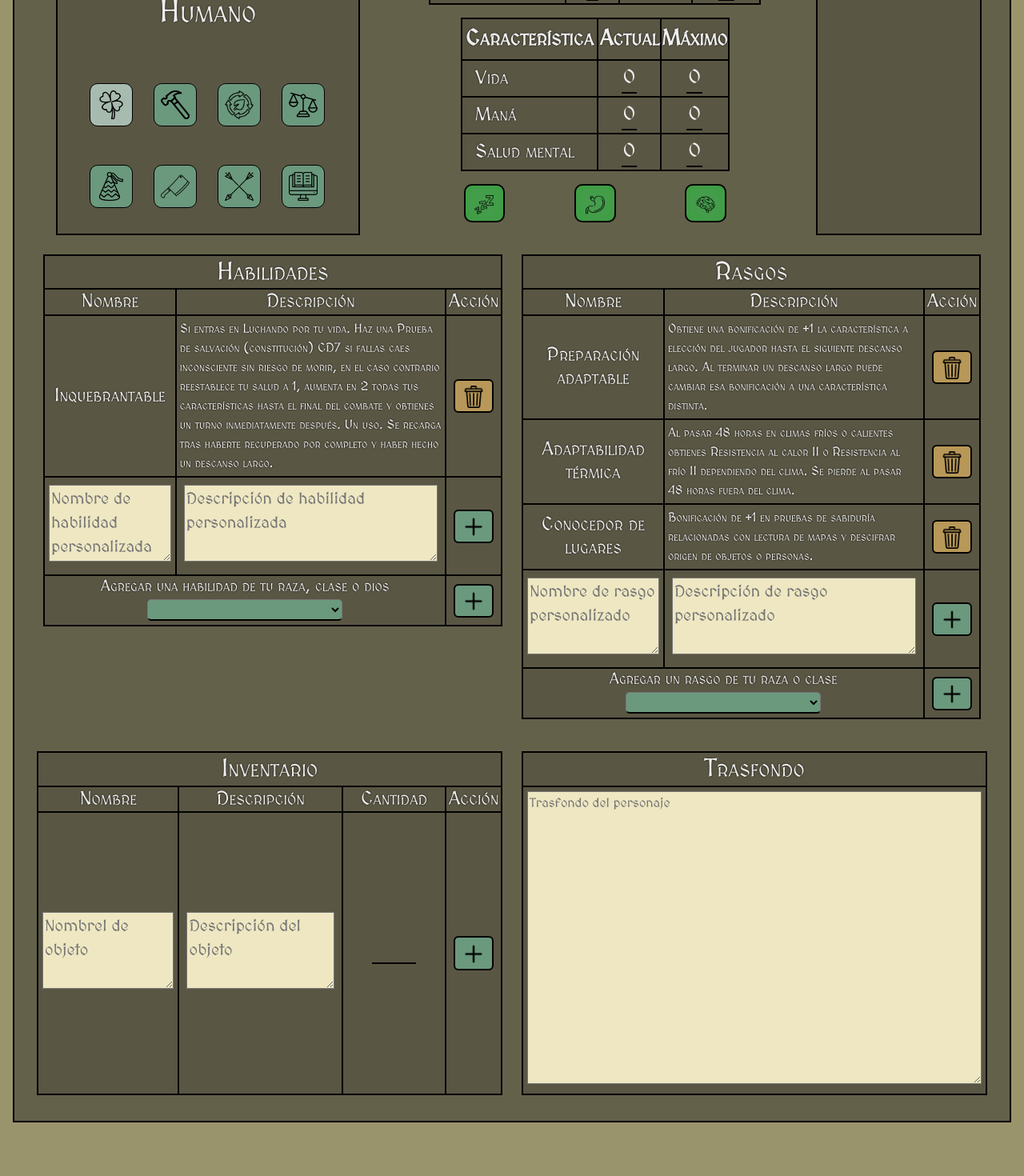
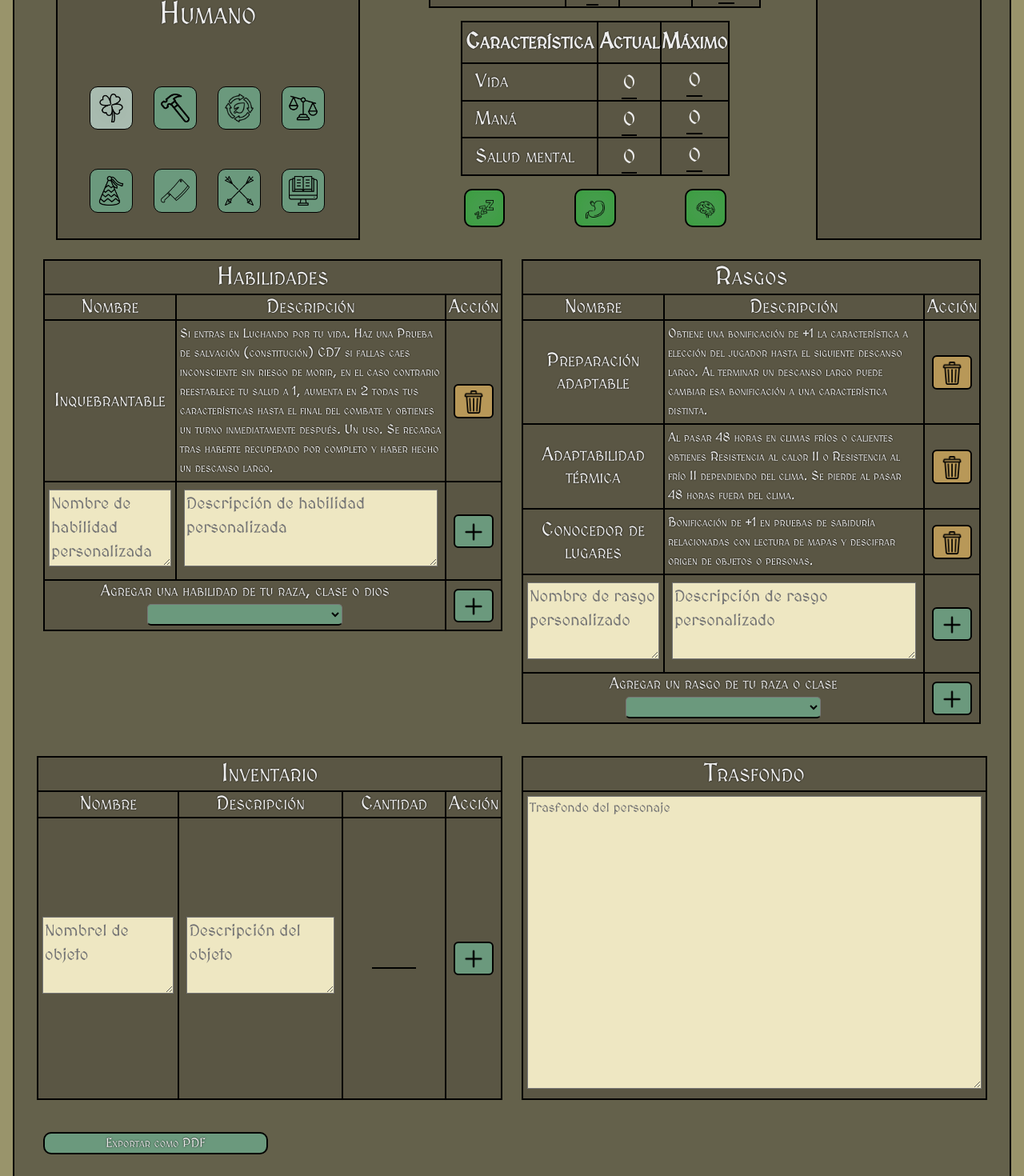
Before and after one commit to Atlantox/allsnev-character-creator, a Vue app: page / in a window 1280 px wide. Shown: the part 600-2070 px from the top of the page at 80% size. Before the commit the page ends 2019 px from the top, so only its background shows below. Built offline with nearby package versions, Linux system fonts and the light colour scheme.

Commit message:
<fix> problems with pdf

```diff
--- a/index.html
+++ b/index.html
@@ -3,8 +3,18 @@
   <head>
     <meta charset="UTF-8">
     <link rel="icon" href="src/assets/icons/dice.ico">
+
+    <!-- Bootstrap -->
     <link href="https://cdn.jsdelivr.net/npm/bootstrap@5.3.2/dist/css/bootstrap.min.css" rel="stylesheet" integrity="sha384-T3c6CoIi6uLrA9TneNEoa7RxnatzjcDSCmG1MXxSR1GAsXEV/Dwwykc2MPK8M2HN" crossorigin="anonymous">
     <script src="https://cdn.jsdelivr.net/npm/bootstrap@5.3.2/dist/js/bootstrap.bundle.min.js" integrity="sha384-C6RzsynM9kWDrMNeT87bh95OGNyZPhcTNXj1NW7RuBCsyN/o0jlpcV8Qyq46cDfL" crossorigin="anonymous"></script>
+
+    <!-- JsPDF-->
+
+    <script src="https://cdnjs.cloudflare.com/ajax/libs/jspdf/2.5.1/jspdf.umd.min.js"></script>
+    <script src="https://cdn.jsdelivr.net/npm/html2canvas@1.4.1/dist/html2canvas.min.js"></script>
+    <script src="https://cdn.jsdelivr.net/npm/jspdf-html2canvas@latest/dist/jspdf-html2canvas.min.js"></script>
+
+
     <link rel="stylesheet" href="src/assets/css/custom.scss">
     <meta name="viewport" content="width=device-width, initial-scale=1.0">
     <title>Allsnev character creator</title>
--- a/src/components/RoleplayManager.vue
+++ b/src/components/RoleplayManager.vue
@@ -8,6 +8,7 @@ import ClassSelect from './subcomponents/ClassSelect.vue';
 import AbilitiesList from './subcomponents/AbilitiesList.vue';
 import Inventory from './subcomponents/Inventory.vue';
 import CharacterLore from './subcomponents/CharacterLore.vue';
+import ExportOptions from './subcomponents/ExportOptions.vue';
 
 import RaceService from '@/services/RaceService.js';
 const raceService = new RaceService();
@@ -193,10 +194,61 @@ const generateStatistics = () => {
 }
 
 resetTalents();
+
+const { jsPDF } = "jspdf";
+
+const exportAsPDF = () => {
+    var elementToExport = document.getElementById('characterSheet');
+
+    /*
+
+    // Obtén el ancho y alto del elemento a exportar
+    var elementWidth = elementToExport.offsetWidth;
+    var elementHeight = elementToExport.offsetHeight;
+
+    // Crea un documento PDF con tamaño personalizado
+    var doc = new jsPDF({
+        unit: 'px',  // Unidad de medida en píxeles
+        format: [elementWidth, elementHeight]  // Establece el tamaño de la página según el tamaño del elemento
+    });
+
+    // Exporta el elemento al PDF
+    doc.html(elementToExport, {
+        callback: function (pdf) {
+            pdf.save(current_character.value.basic_information.name + '.pdf');
+        }
+    });
+
+    */
+
+    html2canvas(elementToExport, {
+        ignoreElements: element => {
+            // Ignora elementos con la clase "ignorar"
+            return element.classList.contains('no-print');
+        },
+        scale: 1
+        }).then(canvas => {
+        // Obtiene el contexto 2D del canvas
+        const contentDataURL = canvas.toDataURL('image/png');
+
+        // Crea un objeto PDF
+        const pdf = new jsPDF();
+
+        // Ajusta el tamaño del PDF al tamaño del canvas
+        const pdfWidth = pdf.internal.pageSize.getWidth();
+        const pdfHeight = pdf.internal.pageSize.getHeight();
+        const ratio = pdfHeight / canvas.height;
+        const canvasHeight = canvas.height * ratio;
+        pdf.addImage(contentDataURL, 'PNG', 0, 0, pdfWidth, canvasHeight);
+
+        // Guarda el PDF como un archivo
+        pdf.save('archivo.pdf');
+    });
+}
 </script>
 
 <template>
-    <main class="container-fluid p-3">
+    <main class="container-fluid p-3"  id="characterSheet">
         <div class="row w-100 m-0 rol-container py-3 flex-wrap">
             <!-- First row -->
             <section class="row w-100 text-center m-0 p-0">
@@ -265,7 +317,7 @@ resetTalents();
             <!-- Third row -->
             <section class="row w-100 m-0 p-0 justify-content-around text-center p-3">
                 <div class="col-6 row justify-content-center">
-                    <inventory
+                    <Inventory
                     :characterInventory="current_character.inventory"
                     @addInventoryObject="addInventoryObject"
                     @deleteInventoryObject="deleteInventoryObject"
@@ -275,6 +327,15 @@ resetTalents();
                 <div class="col-6 row justify-content-center">
                     <CharacterLore
                     :lore="current_character.lore"
+                    />
+                </div>
+            </section>
+
+            <!-- Fourth row -->
+            <section class="row w-100 m-0 p-0 justify-content-around text-center p-3">
+                <div class="col-12 row justify-content-center">
+                    <ExportOptions
+                    @exportAsPDF="exportAsPDF"
                     />
                 </div>
             </section>
--- a/src/components/subcomponents/AbilitiesList.vue
+++ b/src/components/subcomponents/AbilitiesList.vue
@@ -95,7 +95,7 @@ const addExistantTreat = () => {
                     </td>
                 </tr>
 
-                <tr>
+                <tr class="no-print">
                     <td>
                         <div class="w-100 p-1">
                             <textarea class="w-100 fs-5" v-model="customAbility.name" cols="30" rows="3" placeholder="Nombre de habilidad personalizada"></textarea>
@@ -115,7 +115,7 @@ const addExistantTreat = () => {
                     </td>
                 </tr>
 
-                <tr>
+                <tr class="no-print">
                     <td colspan="2">
                         <h5 class="w-100 m-0 p-0 text-center align-middle">
                             Agregar una habilidad de tu raza, clase o dios
@@ -230,7 +230,7 @@ const addExistantTreat = () => {
                     </td>
                 </tr>
 
-                <tr>
+                <tr class="no-print">
                     <td>
                         <div class="w-100 p-1">
                             <textarea class="w-100 fs-5" v-model="customTreat.name" cols="30" rows="3" placeholder="Nombre de rasgo personalizado"></textarea>
@@ -250,7 +250,7 @@ const addExistantTreat = () => {
                     </td>
                 </tr>
 
-                <tr>
+                <tr class="no-print">
                     <td colspan="2">
                         <h5 class="w-100 m-0 p-0 text-center align-middle">
                             Agregar un rasgo de tu raza o clase
--- /dev/null
+++ b/src/components/subcomponents/ExportOptions.vue
@@ -0,0 +1,21 @@
+<script setup>
+const emit = defineEmits(['exportAsPDF']);
+
+const exportAsPDF = () => {
+    emit ('exportAsPDF');
+}
+</script>
+
+<template>
+    <div class="w-100 m-0 p-0">
+        <div class="col-3 p-2">
+            <div class="rol-button" @click="exportAsPDF">
+                Exportar como PDF
+            </div>
+        </div>
+    </div>
+</template>
+
+<style scoped>
+
+</style>
--- a/src/components/subcomponents/Statistics.vue
+++ b/src/components/subcomponents/Statistics.vue
@@ -82,7 +82,7 @@ const negativeEffects = negativeEffectsService.getEffects();
 
                     <td class="text-center">
                         <input
-                        class="text-center w-25 rol-input"
+                        class="text-center w-25 rol-input align-middle"
                         :id="stat + 'base-input'"
                         v-model="props.statistics[stat].base"
                         type="text"
@@ -124,11 +124,11 @@ const negativeEffects = negativeEffectsService.getEffects();
 
                     <td class="text-center">
                         <input
-                        class="text-center w-25 rol-input"
+                        class="text-center w-25 rol-input align-middle"
                         :id="state + 'actual-input'"
                         v-model="props.currentState[state].max"
                         type="text"
-                        @click="selectAll(stat + 'actual-input')">
+                        @click="selectAll(state + 'actual-input')">
                     </td>
 
                     <td class="text-center">
@@ -137,7 +137,7 @@ const negativeEffects = negativeEffectsService.getEffects();
                         :id="state + 'base-input'"
                         v-model="props.currentState[state].current"
                         type="text"
-                        @click="selectAll(stat + 'base-input')">
+                        @click="selectAll(state + 'base-input')">
                     </td>
                 </tr>
             </tbody>
```
